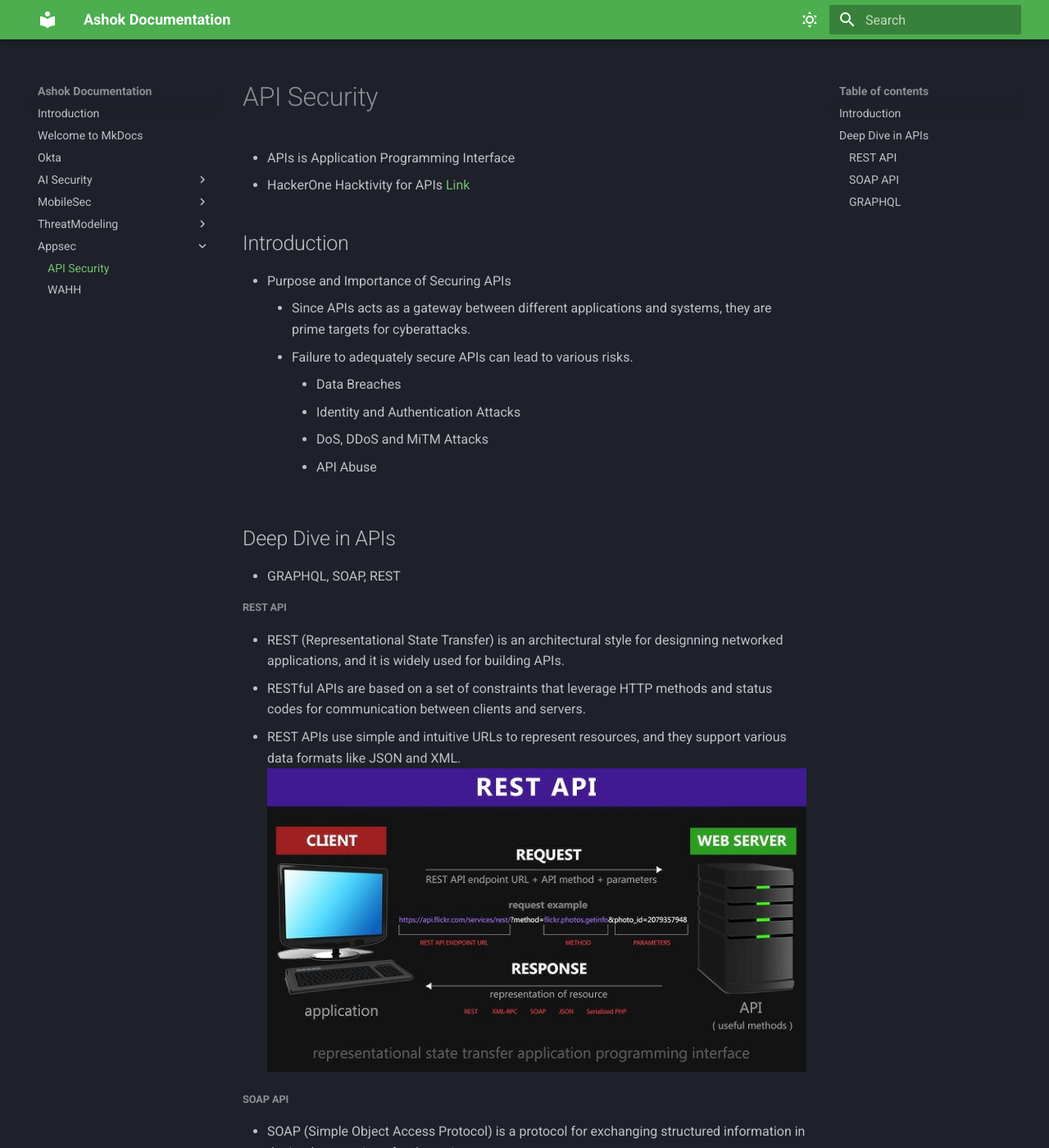
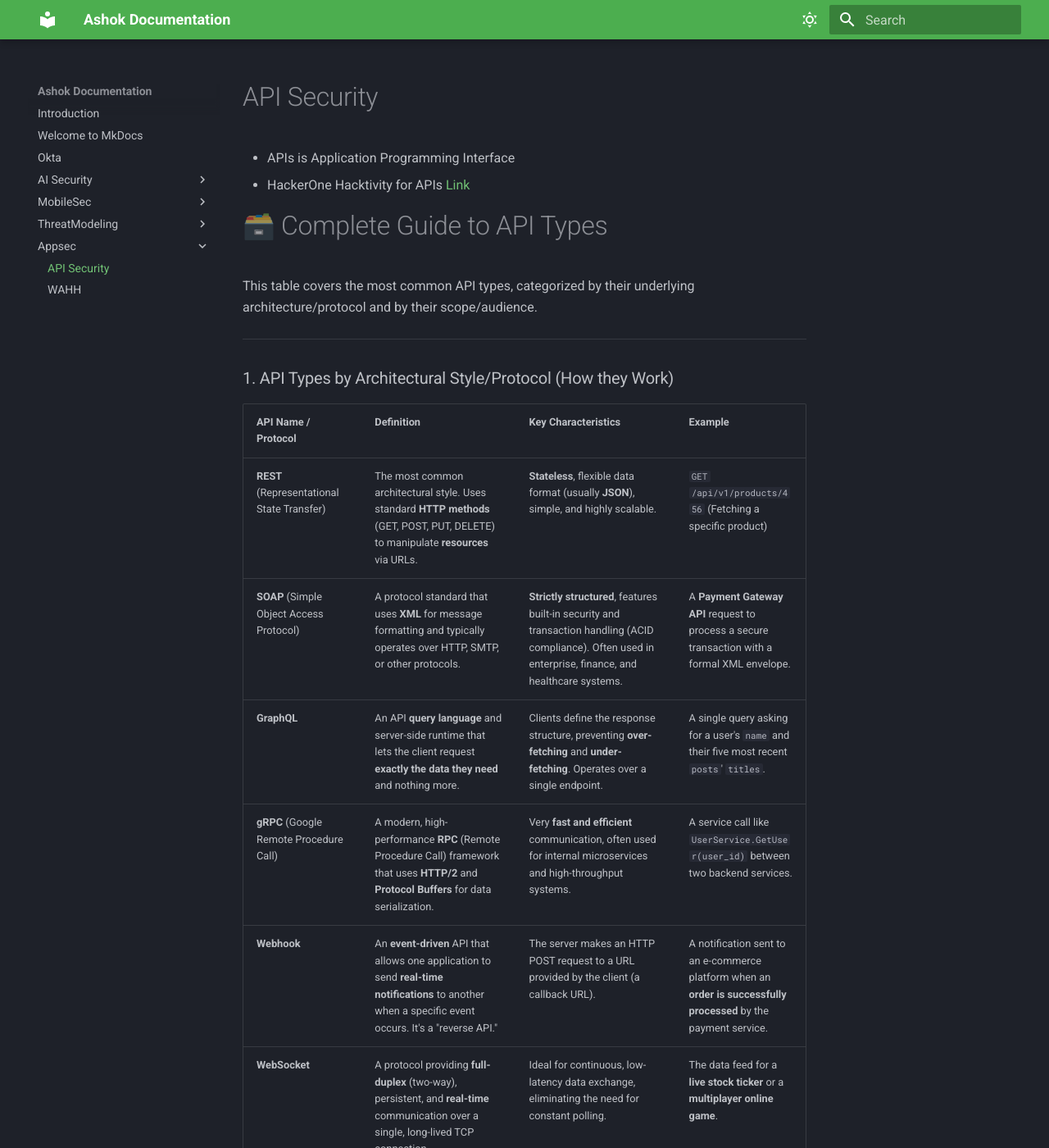
Before and after one commit to ashok5141/ashok5141.github.io, an MkDocs documentation site: the page built from docs/appsec/API-Security.md, in a window 1280 px wide and 1400 px high. Shown: the whole window at 82% size. Built offline with MkDocs 1.6.1 and Material for MkDocs 9.7.7, drawn with Linux system fonts in a browser that asks for light colours; some of the changed text lies outside the part shown.

Commit message:
Added the API type

```diff
--- a/docs/appsec/API-Security.md
+++ b/docs/appsec/API-Security.md
@@ -1,6 +1,35 @@
 # API Security
 - APIs is Application Programming Interface
 - HackerOne Hacktivity for APIs [Link](https://hackerone.com/hacktivity/overview?queryString=api+AND+disclosed%3Atrue&sortField=latest_disclosable_activity_at&sortDirection=DESC&pageIndex=0)
+
+
+# 🗃️ Complete Guide to API Types
+
+This table covers the most common API types, categorized by their underlying architecture/protocol and by their scope/audience.
+
+---
+
+### 1. API Types by Architectural Style/Protocol (How they Work)
+
+| API Name / Protocol | Definition | Key Characteristics | Example |
+| :--- | :--- | :--- | :--- |
+| **REST** (Representational State Transfer) | The most common architectural style. Uses standard **HTTP methods** (GET, POST, PUT, DELETE) to manipulate **resources** via URLs. | **Stateless**, flexible data format (usually **JSON**), simple, and highly scalable. | `GET /api/v1/products/456` (Fetching a specific product) |
+| **SOAP** (Simple Object Access Protocol) | A protocol standard that uses **XML** for message formatting and typically operates over HTTP, SMTP, or other protocols. | **Strictly structured**, features built-in security and transaction handling (ACID compliance). Often used in enterprise, finance, and healthcare systems. | A **Payment Gateway API** request to process a secure transaction with a formal XML envelope. |
+| **GraphQL** | An API **query language** and server-side runtime that lets the client request **exactly the data they need** and nothing more. | Clients define the response structure, preventing **over-fetching** and **under-fetching**. Operates over a single endpoint. | A single query asking for a user's `name` and their five most recent `posts`' `titles`. |
+| **gRPC** (Google Remote Procedure Call) | A modern, high-performance **RPC** (Remote Procedure Call) framework that uses **HTTP/2** and **Protocol Buffers** for data serialization. | Very **fast and efficient** communication, often used for internal microservices and high-throughput systems. | A service call like `UserService.GetUser(user_id)` between two backend services. |
+| **Webhook** | An **event-driven** API that allows one application to send **real-time notifications** to another when a specific event occurs. It's a "reverse API." | The server makes an HTTP POST request to a URL provided by the client (a callback URL). | A notification sent to an e-commerce platform when an **order is successfully processed** by the payment service. |
+| **WebSocket** | A protocol providing **full-duplex** (two-way), persistent, and **real-time** communication over a single, long-lived TCP connection. | Ideal for continuous, low-latency data exchange, eliminating the need for constant polling. | The data feed for a **live stock ticker** or a **multiplayer online game**. |
+
+---
+
+### 2. API Types by Scope/Audience (Who can Use them)
+
+| API Name / Scope | Definition | Audience | Example |
+| :--- | :--- | :--- | :--- |
+| **Public API** (Open API) | An API that is **openly available** to all external developers with minimal restrictions (sometimes requiring an API key). | The general public, external developers, and any third-party app. | The **Google Maps API** allowing a website to embed a map. |
+| **Partner API** | An API shared **only with authorized external business partners** under a specific license or contract. | Specific, trusted third-party companies that have a business relationship with the host company. | An airline sharing its flight manifest API with an **online travel agency** (like Expedia or Priceline). |
+| **Private API** (Internal API) | An API developed to be used **exclusively within an organization** to connect different internal systems and services. | Internal development teams and applications within the company's private network. | An internal API connecting a company's **HR database** to its **payroll system**. |
+| **Composite API** | An API that bundles the requests for data or services from **multiple APIs** into a single, unified call. | Developers who need to perform complex operations that require data from several back-end services in one step. | An API call that simultaneously retrieves a customer's **profile**, their **order history**, and their **support tickets**. |
 
 ## Introduction
 - Purpose and Importance of Securing APIs
```
